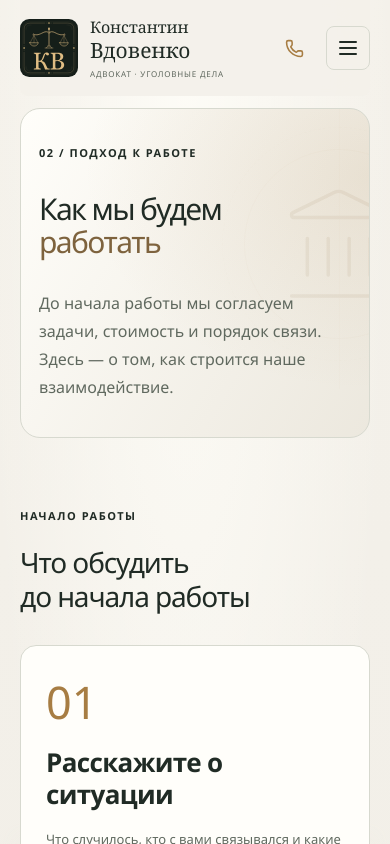
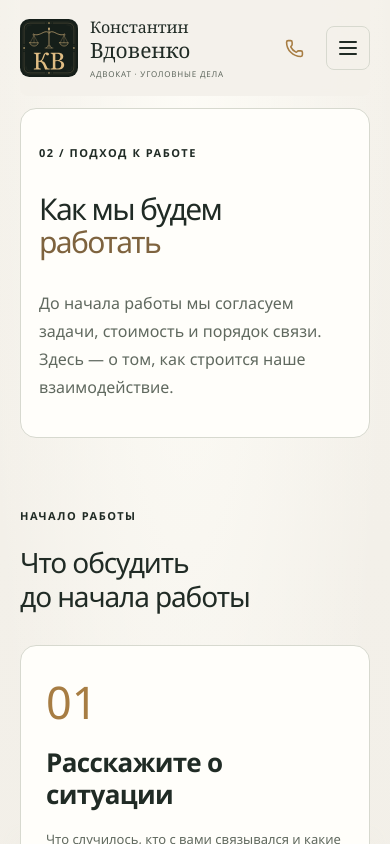
Before and after one commit to Aleks-man/advokat-vdovenko, a React (Vite) app in the folder front/: page /approach in a window 390 px wide. Shown: the top 844 px of the page. Built offline with nearby package versions, Linux system fonts and the light colour scheme; a web font is replaced by a local one.

Commit message:
refactor: simplify page intros and remove decorative legal artwork

```diff
--- a/front/src/components/LegalArtwork/LegalArtwork.css
+++ /dev/null
@@ -1,87 +0,0 @@
-.page-intro.legal-intro {
-  position: relative;
-  isolation: isolate;
-  overflow: hidden;
-  margin-top: 24px;
-  padding: 64px var(--panel-inset);
-  border: 1px solid var(--line);
-  border-radius: 24px;
-  background:
-    radial-gradient(ellipse at 100% 20%, rgb(167 125 67 / 12%), transparent 58%),
-    linear-gradient(120deg, var(--paper-light), #ece8de);
-}
-.legal-intro > h1 {
-  max-width: calc(100% - 250px);
-  font-size: clamp(36px, 4.5vw, 64px);
-  line-height: 1.12;
-}
-.legal-intro > p:not(.eyebrow) {
-  max-width: min(590px, calc(100% - 250px));
-}
-.legal-artwork {
-  position: absolute;
-  z-index: -1;
-  top: 50%;
-  right: var(--panel-inset);
-  width: 230px;
-  aspect-ratio: 1;
-  transform: translateY(-50%);
-  display: grid;
-  place-items: center;
-  color: #977b50;
-  pointer-events: none;
-}
-.legal-artwork::before,
-.legal-artwork-ring {
-  position: absolute;
-  inset: 0;
-  border: 1px solid rgb(167 125 67 / 22%);
-  border-radius: 50%;
-}
-.legal-artwork::before {
-  content: '';
-  inset: -22px;
-  border-style: dashed;
-  opacity: 0.6;
-}
-.legal-artwork > svg {
-  width: 66%;
-  height: 66%;
-}
-.legal-artwork-rule {
-  position: absolute;
-  inset: -50px 50%;
-  border-left: 1px solid rgb(167 125 67 / 14%);
-  z-index: -1;
-}
-@media (max-width: 1000px) {
-  .legal-artwork {
-    width: 160px;
-    right: 30px;
-  }
-  .legal-intro > h1,
-  .legal-intro > p:not(.eyebrow) {
-    max-width: calc(100% - 180px);
-  }
-}
-@media (max-width: 700px) {
-  .page-intro.legal-intro {
-    padding-block: 36px;
-    margin-top: 12px;
-    border-radius: 20px;
-  }
-  .legal-intro > h1,
-  .legal-intro > p:not(.eyebrow) {
-    max-width: 100%;
-  }
-  .legal-intro > h1 {
-    font-size: clamp(30px, 7vw, 44px);
-  }
-  .legal-artwork {
-    width: 190px;
-    top: 40px;
-    right: -65px;
-    transform: none;
-    opacity: 0.1;
-  }
-}
--- a/front/src/components/LegalArtwork/LegalArtwork.tsx
+++ /dev/null
@@ -1,15 +0,0 @@
-import { Landmark, Scale, ScrollText } from 'lucide-react'
-import './LegalArtwork.css'
-
-const symbols = { scales: Scale, court: Landmark, document: ScrollText }
-
-export function LegalArtwork({ kind }: { kind: keyof typeof symbols }) {
-  const Symbol = symbols[kind]
-  return (
-    <div className={`legal-artwork legal-artwork--${kind}`} aria-hidden="true">
-      <span className="legal-artwork-ring" />
-      <Symbol strokeWidth={0.65} />
-      <span className="legal-artwork-rule" />
-    </div>
-  )
-}
--- /dev/null
+++ b/front/src/components/PageIntro/PageIntro.css
@@ -0,0 +1,29 @@
+.page-intro.page-intro-panel {
+  margin-top: 24px;
+  padding: 56px var(--panel-inset);
+  border: 1px solid var(--line);
+  border-radius: var(--card-radius);
+  background: var(--paper-light);
+}
+.page-intro-panel > h1 {
+  max-width: 900px;
+  font-size: clamp(36px, 4.5vw, 64px);
+  line-height: 1.12;
+}
+.page-intro-panel > h1 em {
+  font-style: normal;
+  font-weight: 400;
+  color: #7e633e;
+}
+.page-intro-panel > p:not(.eyebrow) {
+  max-width: 660px;
+}
+@media (max-width: 700px) {
+  .page-intro.page-intro-panel {
+    margin-top: 12px;
+    padding-block: 36px;
+  }
+  .page-intro-panel > h1 {
+    font-size: clamp(30px, 7vw, 44px);
+  }
+}
--- /dev/null
+++ b/front/src/components/PageIntro/PageIntro.tsx
@@ -0,0 +1,18 @@
+import type { ReactNode } from 'react'
+import './PageIntro.css'
+
+type PageIntroProps = {
+  eyebrow: string
+  title: ReactNode
+  children: ReactNode
+}
+
+export function PageIntro({ eyebrow, title, children }: PageIntroProps) {
+  return (
+    <section className="container page-intro page-intro-panel">
+      <p className="eyebrow">{eyebrow}</p>
+      <h1>{title}</h1>
+      <p>{children}</p>
+    </section>
+  )
+}
--- a/front/src/pages/Approach/Approach.css
+++ b/front/src/pages/Approach/Approach.css
@@ -25,9 +25,7 @@
 }
 .approach-quote {
   background:
-    radial-gradient(ellipse at 95% 0%, rgb(167 125 67 / 18%), transparent 60%),
-    repeating-linear-gradient(90deg, transparent 0 95px, rgb(223 188 131 / 5%) 95px 96px),
-    var(--ink-dark);
+    radial-gradient(ellipse at 95% 0%, rgb(167 125 67 / 18%), transparent 60%), var(--ink-dark);
   color: var(--on-dark);
   padding-block: 75px;
 }
--- a/front/src/pages/Approach/Approach.tsx
+++ b/front/src/pages/Approach/Approach.tsx
@@ -1,23 +1,23 @@
 import { workSteps } from '../../data/site'
 import { ContactBanner } from '../../components/ContactBanner/ContactBanner'
 import './Approach.css'
-import { LegalArtwork } from '../../components/LegalArtwork/LegalArtwork'
+import { PageIntro } from '../../components/PageIntro/PageIntro'
 export function Approach() {
   return (
     <>
-      <section className="container page-intro legal-intro">
-        <LegalArtwork kind="court" />
-        <p className="eyebrow">02 / Подход к работе</p>
-        <h1>
-          Как мы будем
-          <br />
-          <em>работать</em>
-        </h1>
-        <p>
-          До начала работы мы согласуем задачи, стоимость и порядок связи. Здесь — о том, как
-          строится наше взаимодействие.
-        </p>
-      </section>
+      <PageIntro
+        eyebrow="02 / Подход к работе"
+        title={
+          <>
+            Как мы будем
+            <br />
+            <em>работать</em>
+          </>
+        }
+      >
+        До начала работы мы согласуем задачи, стоимость и порядок связи. Здесь — о том, как строится
+        наше взаимодействие.
+      </PageIntro>
       <section className="container section">
         <div className="section-heading">
           <p className="eyebrow">Начало работы</p>
--- a/front/src/pages/Contacts/Contacts.tsx
+++ b/front/src/pages/Contacts/Contacts.tsx
@@ -2,20 +2,22 @@ import { Mail, MapPin, Phone } from 'lucide-react'
 import { site } from '../../data/site'
 import { MessengerLinks } from '../../components/MessengerLinks/MessengerLinks'
 import './Contacts.css'
-import { LegalArtwork } from '../../components/LegalArtwork/LegalArtwork'
+import { PageIntro } from '../../components/PageIntro/PageIntro'
 export function Contacts() {
   return (
     <>
-      <section className="container page-intro legal-intro">
-        <LegalArtwork kind="document" />
-        <p className="eyebrow">03 / Контакты</p>
-        <h1>
-          Связаться
-          <br />
-          <em>со мной</em>
-        </h1>
-        <p>Свяжитесь со мной, чтобы задать вопрос или выбрать время консультации.</p>
-      </section>
+      <PageIntro
+        eyebrow="03 / Контакты"
+        title={
+          <>
+            Связаться
+            <br />
+            <em>со мной</em>
+          </>
+        }
+      >
+        Свяжитесь со мной, чтобы задать вопрос или выбрать время консультации.
+      </PageIntro>
       <section className="container section contacts-layout">
         <div className="contact-details">
           <div className="contact-detail">
--- a/front/src/pages/Practice/Practice.css
+++ b/front/src/pages/Practice/Practice.css
@@ -1,8 +1,3 @@
-.page-intro h1 em {
-  font-style: normal;
-  font-weight: 400;
-  color: #7e633e;
-}
 .practice-stage {
   display: grid;
   grid-template-columns: 1fr 2fr;
--- a/front/src/pages/Practice/Practice.tsx
+++ b/front/src/pages/Practice/Practice.tsx
@@ -1,23 +1,23 @@
 import { practiceAreas } from '../../data/site'
 import { ContactBanner } from '../../components/ContactBanner/ContactBanner'
 import './Practice.css'
-import { LegalArtwork } from '../../components/LegalArtwork/LegalArtwork'
+import { PageIntro } from '../../components/PageIntro/PageIntro'
 export function Practice() {
   return (
     <>
-      <section className="page-intro container legal-intro">
-        <LegalArtwork kind="scales" />
-        <p className="eyebrow">01 / Уголовная защита</p>
-        <h1>
-          Помощь по делу
-          <br />
-          <em>на разных этапах</em>
-        </h1>
-        <p>
-          Ко мне можно обратиться во время проверки, следствия, рассмотрения дела в суде или после
-          вынесения решения. Расскажите, на каком этапе нужна моя помощь.
-        </p>
-      </section>
+      <PageIntro
+        eyebrow="01 / Уголовная защита"
+        title={
+          <>
+            Помощь по делу
+            <br />
+            <em>на разных этапах</em>
+          </>
+        }
+      >
+        Ко мне можно обратиться во время проверки, следствия, рассмотрения дела в суде или после
+        вынесения решения. Расскажите, на каком этапе нужна моя помощь.
+      </PageIntro>
       <section className="container practice-stages">
         {practiceAreas.map((area) => (
           <article className="practice-stage" id={`stage-${area.number}`} key={area.number}>
```
Also changed, not shown: 1 other file (tests, documents, lock files or other folders).
